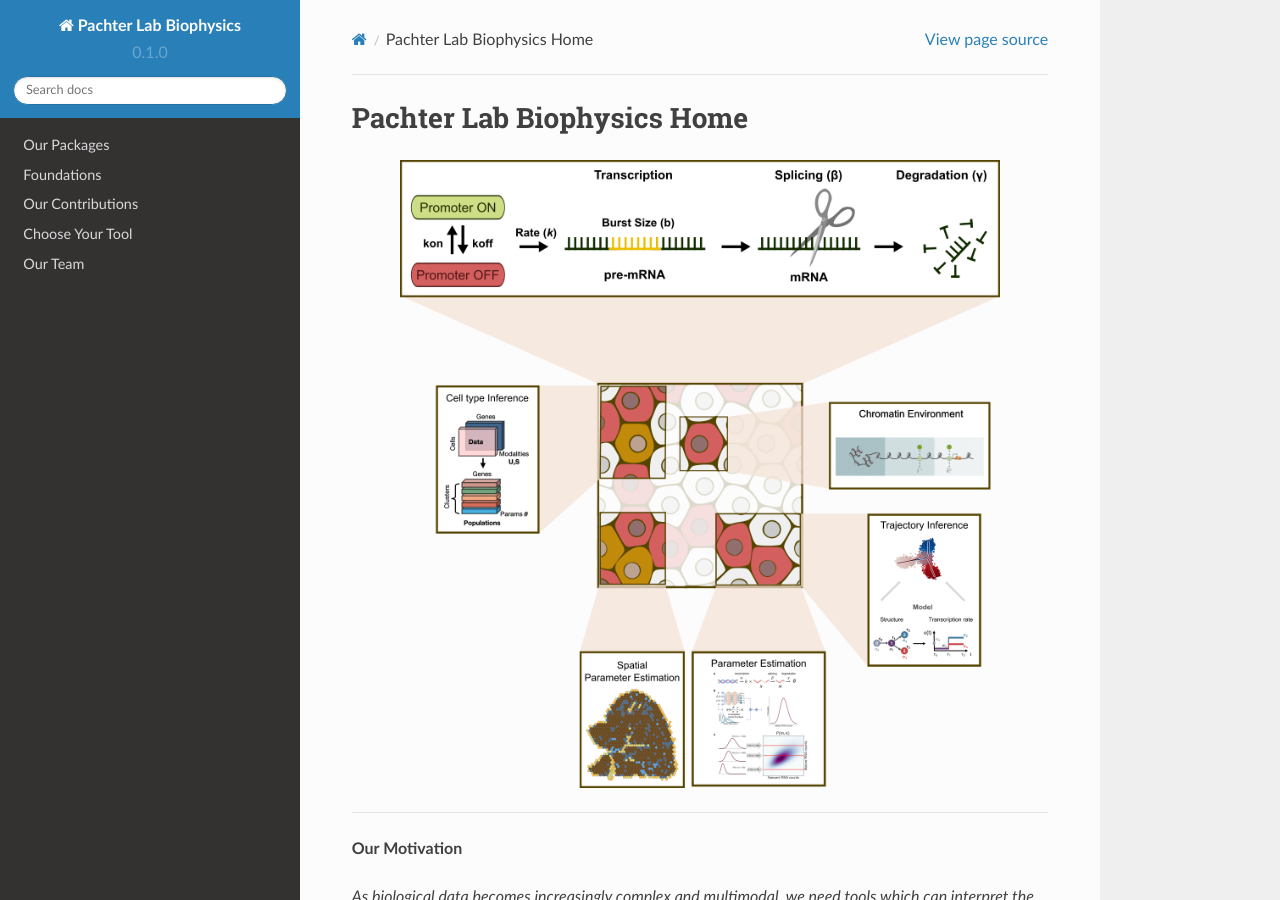
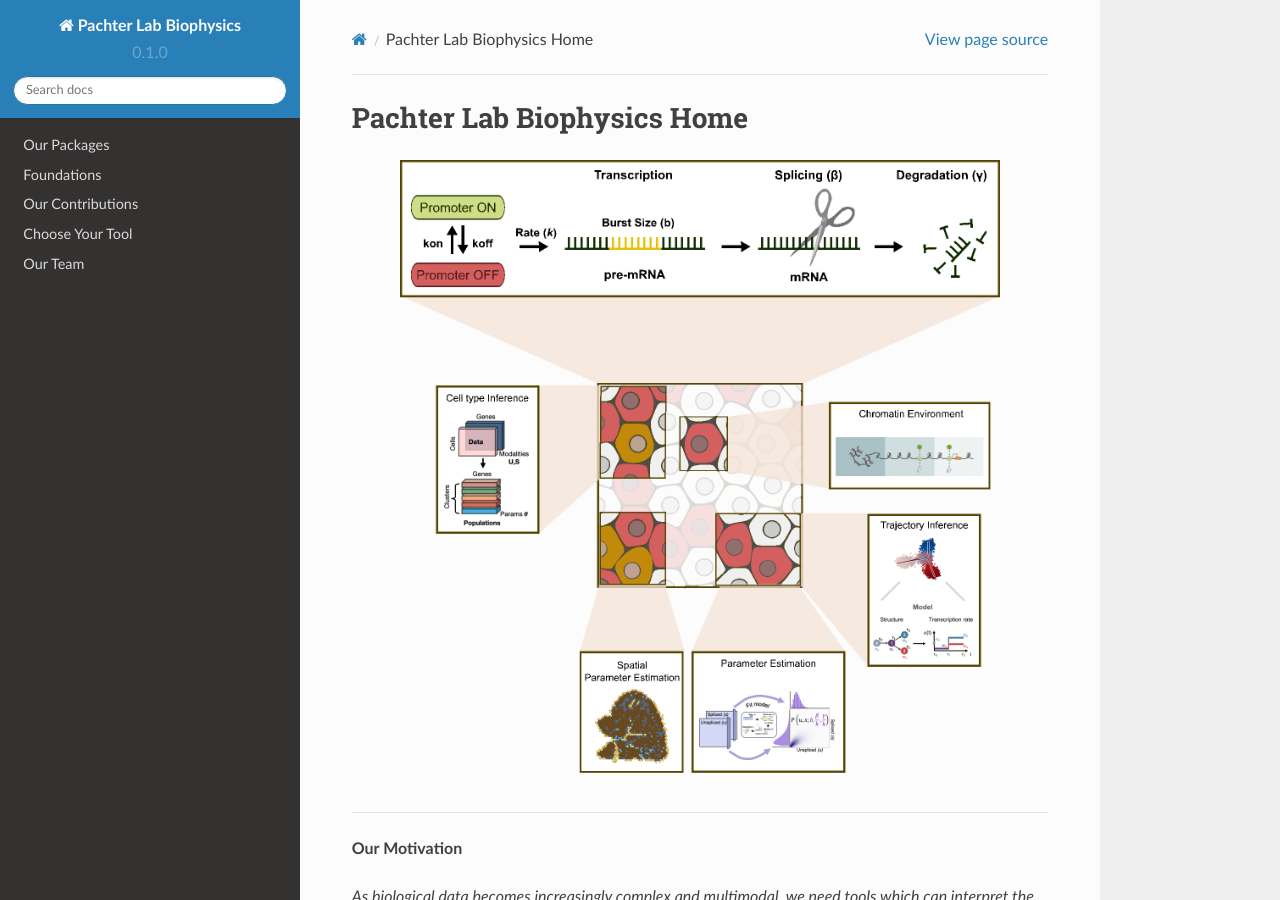
Before and after one commit to pachterlab/biophysics, a Sphinx documentation site: the page built from docs/source/index.rst, in a window 1280 px wide and 900 px high. Built offline with Sphinx 7.4.7 and the Read the Docs theme 2.0.0, drawn with Linux system fonts in a browser that asks for light colours.

Commit message:
Update index.rst
Source new biophysics figure with updated biVI fig

```diff
--- a/docs/source/index.rst
+++ b/docs/source/index.rst
@@ -4,7 +4,7 @@ Pachter Lab Biophysics Home
 .. raw:: html
 
    <p align="center">
-     <img src="https://github.com/pachterlab/biophysics/raw/main/docs/source/figures/monod_v2.png" align="center" width=600 alt="Diagram"/>
+     <img src="https://github.com/pachterlab/biophysics/raw/main/docs/source/figures/biophysics_main.png" align="center" width=600 alt="Diagram"/>
    </p>
 
 =========================================
```
